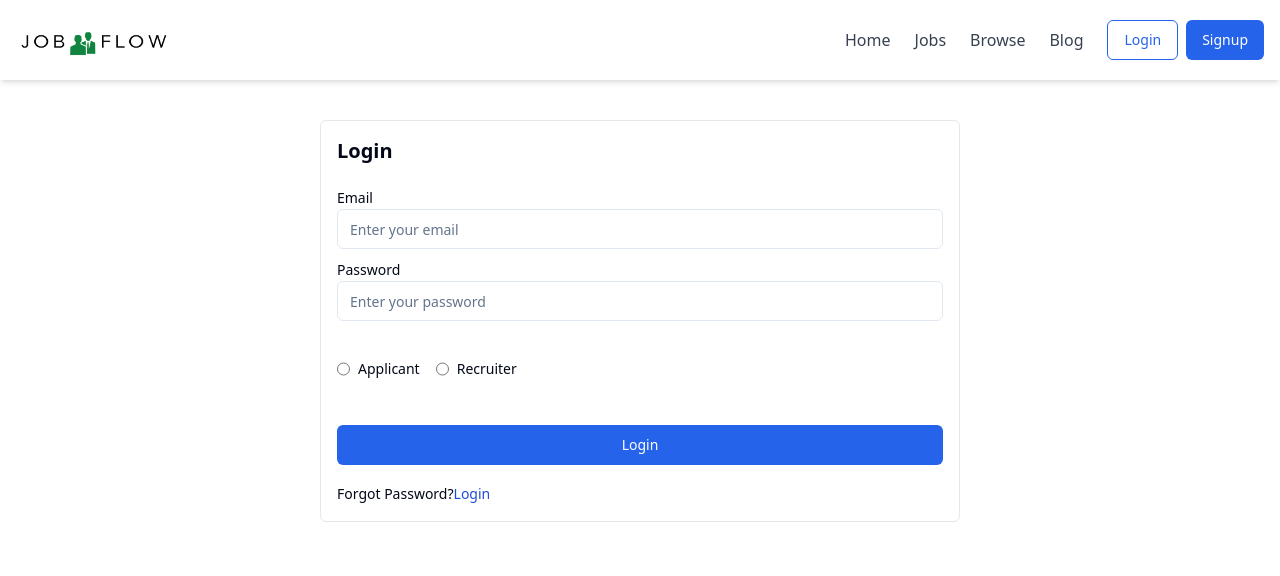
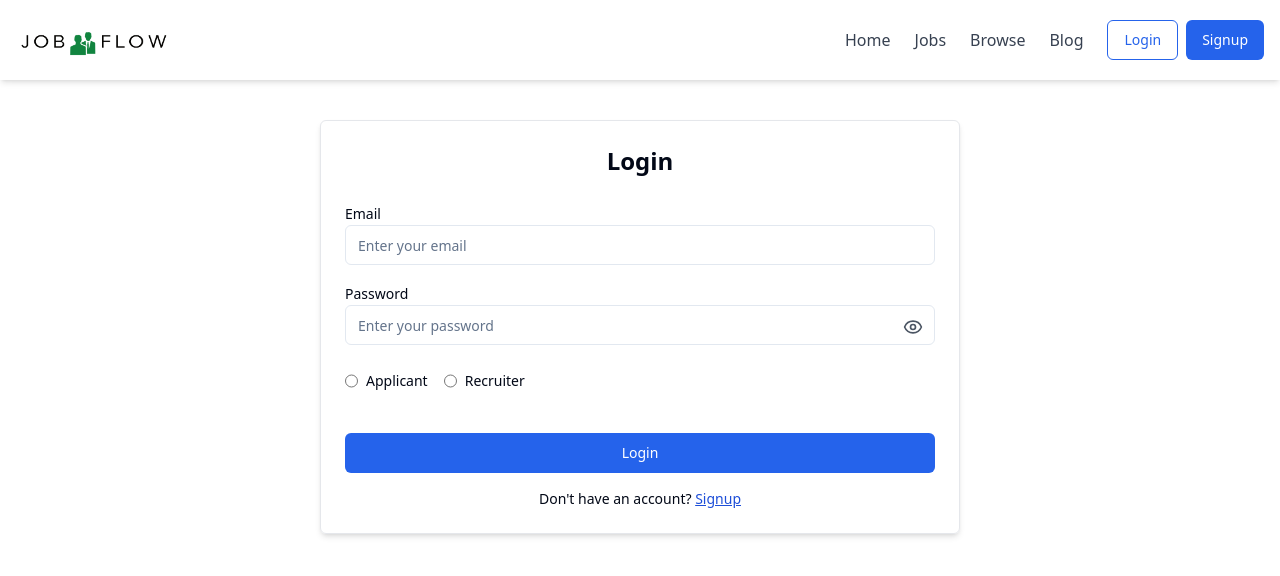
Before and after one commit to Dinanath99/jobFlow, a React (Vite) app in the folder frontend/: page /login in a window 1280 px wide. Shown: the top 576 px of the page. Built offline with nearby package versions, Linux system fonts and the light colour scheme.

Commit message:
final updated login and sign up ui

```diff
--- a/frontend/package.json
+++ b/frontend/package.json
@@ -33,6 +33,7 @@
     "react-datepicker": "^7.4.0",
     "react-devtools": "^5.3.1",
     "react-dom": "^18.3.1",
+    "react-icons": "^5.5.0",
     "react-redux": "^9.1.2",
     "react-router-dom": "^6.26.0",
     "redux-persist": "^6.0.0",
--- a/frontend/src/components/auth/Login.jsx
+++ b/frontend/src/components/auth/Login.jsx
@@ -1,141 +1,3 @@
-// import React, { useEffect, useState } from "react";
-// import { useNavigate } from "react-router-dom";
-// import Navbar from "../shared/Navbar";
-// import { Label } from "@/components/ui/label";
-// import { Input } from "@/components/ui/input";
-// import { RadioGroup, RadioGroupItem } from "@/components/ui/radio-group";
-// import { Link } from "react-router-dom";
-// import { USER_API_END_POINT } from "@/utils/constant";
-// import axios from "axios";
-
-// import { Button } from "@/components/ui/button";
-// import { toast } from "sonner";
-// import { useDispatch, useSelector } from "react-redux";
-// import { setUser, setLoading } from "@/redux/authSlice";
-
-// const Login = () => {
-//   const [input, setInput] = useState({
-//     email: "",
-//     password: "",
-//     role: "",
-//   });
-
-//   //usenavigate hook to redirect to login page after succesfull signup
-//   const { loading, user } = useSelector((store) => store.auth);
-//   const navigate = useNavigate();
-//   const dispatch = useDispatch();
-
-//   const changeEventHandler = (e) => {
-//     setInput({
-//       ...input, //spreading the input object
-//       [e.target.name]: e.target.value, // setting the value of the input field
-//     });
-//   };
-
-//   const submitHandler = async (e) => {
-//     e.preventDefault();
-//     try {
-//       dispatch(setLoading(true));
-//       const res = await axios.post(`${USER_API_END_POINT}/login`, input, {
-//         Headers: {
-//           "Content-Type": "application/json",
-//         },
-//         withCredentials: true,
-//       });
-//       if (res.data.success) {
-//         dispatch(setUser(res.data.user));
-//         navigate("/");
-//         toast.success(res.data.message);
-//       }
-//     } catch (error) {
-//       console.log(error);
-//       toast.error(error.response.data.message);
-//     } finally {
-//       dispatch(setLoading(false));
-//     }
-//   };
-//   useEffect(() => {
-//     if (user) {
-//       navigate("/");
-//     }
-//   }, []);
-//   return (
-//     <div className="my-20">
-//       <Navbar />
-//       <div className="flex items-center justify-center max-w 7xl mx-auto">
-//         <form
-//           onSubmit={submitHandler}
-//           className="w-1/2 border border-gray-200 rounded-md p-4 my-10"
-//         >
-//           <h1 className="font-bold text-xl mb-5">Login</h1>
-
-//           <div className="my-2">
-//             <Label htmlFor="name">Email</Label>
-//             <Input
-//               type="text"
-//               value={input.email}
-//               name="email"
-//               onChange={changeEventHandler}
-//               placeholder="Enter your email"
-//             />
-//           </div>
-//           <div className="my-2">
-//             <Label htmlFor="name">Password</Label>
-//             <Input
-//               type="password"
-//               value={input.password}
-//               name="password"
-//               onChange={changeEventHandler}
-//               placeholder="Enter your password"
-//             />
-//           </div>
-
-//           <div className="flex items-center justify-between">
-//             <RadioGroup className="flex items-center gap-4 my-5">
-//               <div className="flex items-center space-x-2">
-//                 <Input
-//                   type="radio"
-//                   name="role"
-//                   value="Applicant"
-//                   checked={input.role === "Applicant"}
-//                   onChange={changeEventHandler}
-//                   className="cursor-pointer"
-//                 />
-//                 <Label htmlFor="r1">Applicant</Label>
-//               </div>
-//               <div className="flex items-center space-x-2">
-//                 <Input
-//                   type="radio"
-//                   name="role"
-//                   value="Recruiter"
-//                   checked={input.role === "Recruiter"}
-//                   onChange={changeEventHandler}
-//                   className="cursor-pointer"
-//                 />
-//                 <Label htmlFor="r2">Recruiter</Label>
-//               </div>
-//             </RadioGroup>
-//           </div>
-//           <Button
-//             type="submit"
-//             className="w-full my-4 bg-blue-600 text-white hover:bg-blue-700"
-//           >
-//             Login
-//           </Button>
-//           <span className="text-sm">
-//             Don't have an account?
-//             <Link to="/signup" className="text-blue-700">
-//               Signup
-//             </Link>
-//           </span>
-//         </form>
-//       </div>
-//     </div>
-//   );
-// };
-
-// export default Login;
-
 import { Button } from "@/components/ui/button";
 import { Input } from "@/components/ui/input";
 import { Label } from "@/components/ui/label";
@@ -144,14 +6,15 @@ import { setLoading, setUser } from "@/redux/authSlice";
 import { USER_API_END_POINT } from "@/utils/constant";
 import axios from "axios";
 import { useFormik } from "formik";
-import { useEffect } from "react";
+import { useEffect, useState } from "react";
 import { useDispatch, useSelector } from "react-redux";
 import { Link, useNavigate } from "react-router-dom";
 import { toast } from "sonner";
 import * as Yup from "yup";
 import Navbar from "../shared/Navbar";
+import { Eye, EyeOff } from "lucide-react";
 
-// Define the validation schema
+// Validation schema
 const validationSchema = Yup.object({
   email: Yup.string()
     .email("Invalid email address")
@@ -165,7 +28,8 @@ const validationSchema = Yup.object({
 const Login = () => {
   const navigate = useNavigate();
   const dispatch = useDispatch();
-  const { loading, user } = useSelector((store) => store.auth);
+  const { user } = useSelector((store) => store.auth);
+  const [showPassword, setShowPassword] = useState(false);
 
   const formik = useFormik({
     initialValues: {
@@ -173,14 +37,12 @@ const Login = () => {
       password: "",
       role: "",
     },
-    validationSchema: validationSchema,
+    validationSchema,
     onSubmit: async (values) => {
       try {
         dispatch(setLoading(true));
         const res = await axios.post(`${USER_API_END_POINT}/login`, values, {
-          headers: {
-            "Content-Type": "application/json",
-          },
+          headers: { "Content-Type": "application/json" },
           withCredentials: true,
         });
         if (res.data.success) {
@@ -189,8 +51,8 @@ const Login = () => {
           toast.success(res.data.message);
         }
       } catch (error) {
-        console.log(error);
-        toast.error(error.response.data.message);
+        console.error(error);
+        toast.error(error.response?.data?.message || "Login failed");
       } finally {
         dispatch(setLoading(false));
       }
@@ -198,9 +60,7 @@ const Login = () => {
   });
 
   useEffect(() => {
-    if (user) {
-      navigate("/");
-    }
+    if (user) navigate("/");
   }, [user, navigate]);
 
   return (
@@ -209,14 +69,15 @@ const Login = () => {
       <div className="flex items-center justify-center max-w-7xl mx-auto">
         <form
           onSubmit={formik.handleSubmit}
-          className="w-1/2 border border-gray-200 rounded-md p-4 my-10"
+          className="w-full sm:w-1/2 border border-gray-200 rounded-md p-6 my-10 shadow-md"
         >
-          <h1 className="font-bold text-xl mb-5">Login</h1>
+          <h1 className="font-bold text-2xl mb-6 text-center">Login</h1>
 
-          <div className="my-2">
+          {/* Email */}
+          <div className="mb-4">
             <Label htmlFor="email">Email</Label>
             <Input
-              type="text"
+              type="email"
               id="email"
               name="email"
               value={formik.values.email}
@@ -225,28 +86,41 @@ const Login = () => {
               placeholder="Enter your email"
             />
             {formik.touched.email && formik.errors.email && (
-              <p className="text-red-600 text-sm">{formik.errors.email}</p>
+              <p className="text-red-600 text-sm mt-1">{formik.errors.email}</p>
             )}
           </div>
 
-          <div className="my-2">
+          {/* Password with eye toggle */}
+          <div className="mb-4 relative">
             <Label htmlFor="password">Password</Label>
             <Input
-              type="password"
+              type={showPassword ? "text" : "password"}
               id="password"
               name="password"
               value={formik.values.password}
               onChange={formik.handleChange}
               onBlur={formik.handleBlur}
               placeholder="Enter your password"
+              className="pr-10"
             />
+            <button
+              type="button"
+              onClick={() => setShowPassword(!showPassword)}
+              className="absolute right-3 top-9 text-gray-600"
+              tabIndex={-1}
+            >
+              {showPassword ? <EyeOff size={20} /> : <Eye size={20} />}
+            </button>
             {formik.touched.password && formik.errors.password && (
-              <p className="text-red-600 text-sm">{formik.errors.password}</p>
+              <p className="text-red-600 text-sm mt-1">
+                {formik.errors.password}
+              </p>
             )}
           </div>
 
-          <div className="flex items-center justify-between">
-            <RadioGroup className="flex items-center gap-4 my-5">
+          {/* Role radio buttons */}
+          <div className="mb-4">
+            <RadioGroup className="flex gap-4">
               <div className="flex items-center space-x-2">
                 <Input
                   type="radio"
@@ -256,7 +130,6 @@ const Login = () => {
                   checked={formik.values.role === "Applicant"}
                   onChange={formik.handleChange}
                   onBlur={formik.handleBlur}
-                  className="cursor-pointer"
                 />
                 <Label htmlFor="role-applicant">Applicant</Label>
               </div>
@@ -269,29 +142,30 @@ const Login = () => {
                   checked={formik.values.role === "Recruiter"}
                   onChange={formik.handleChange}
                   onBlur={formik.handleBlur}
-                  className="cursor-pointer"
                 />
                 <Label htmlFor="role-recruiter">Recruiter</Label>
               </div>
             </RadioGroup>
             {formik.touched.role && formik.errors.role && (
-              <p className="text-red-600 text-sm">{formik.errors.role}</p>
+              <p className="text-red-600 text-sm mt-1">{formik.errors.role}</p>
             )}
           </div>
 
+          {/* Submit button */}
           <Button
             type="submit"
-            className="w-full my-4 bg-blue-600 text-white hover:bg-blue-700"
+            className="w-full bg-blue-600 text-white hover:bg-blue-700 my-4"
           >
             Login
           </Button>
 
-          <span className="text-sm">
-            Forgot Password?
-            <Link to="/forgot" className="text-blue-700">
-              Login
+          {/* Link to signup */}
+          <div className="text-sm text-center">
+            Don't have an account?{" "}
+            <Link to="/signup" className="text-blue-700 underline">
+              Signup
             </Link>
-          </span>
+          </div>
         </form>
       </div>
     </div>
--- a/frontend/src/components/auth/Signup.jsx
+++ b/frontend/src/components/auth/Signup.jsx
@@ -1,20 +1,25 @@
+
+import { useState, useEffect } from "react";
+import { useFormik } from "formik";
+import * as Yup from "yup";
+import axios from "axios";
+import { useSelector } from "react-redux";
+import { Link, useNavigate } from "react-router-dom";
+import { toast } from "sonner";
+
 import { Button } from "@/components/ui/button";
 import { Input } from "@/components/ui/input";
 import { Label } from "@/components/ui/label";
 import { RadioGroup } from "@/components/ui/radio-group";
+import { Eye, EyeOff } from "lucide-react";
+import Navbar from "../shared/Navbar";
 import { USER_API_END_POINT } from "@/utils/constant";
-import axios from "axios";
-import { useFormik } from "formik";
-import { useEffect } from "react";
-import { useSelector } from "react-redux";
-import { Link, useNavigate } from "react-router-dom";
-import { toast } from "sonner";
-import * as Yup from "yup";
-import Navbar from "../shared/Navbar";
 
 const Signup = () => {
   const navigate = useNavigate();
-  const user = useSelector((state) => state.auth.user); //return the user from the state
+  const user = useSelector((state) => state.auth.user);
+  const [showPassword, setShowPassword] = useState(false);
+
   const formik = useFormik({
     initialValues: {
       fullname: "",
@@ -45,9 +50,8 @@ const Signup = () => {
         "fileSize",
         "File is too large",
         (value) => !value || value.size <= 2000000
-      ), // 2MB
+      ),
     }),
-
     onSubmit: async (values) => {
       const formData = new FormData();
       formData.append("fullname", values.fullname);
@@ -55,7 +59,6 @@ const Signup = () => {
       formData.append("password", values.password);
       formData.append("phoneNumber", values.phoneNumber);
       formData.append("role", values.role);
-
       if (values.file) {
         formData.append("file", values.file);
       }
@@ -65,7 +68,7 @@ const Signup = () => {
           `${USER_API_END_POINT}/register`,
           formData,
           {
-            Headers: {
+            headers: {
               "Content-Type": "multipart/form-data",
             },
             withCredentials: true,
@@ -83,11 +86,11 @@ const Signup = () => {
   });
 
   useEffect(() => {
-    //if user is already logged in then redirect to home page
     if (user) {
       navigate("/");
     }
-  });
+  }, [user, navigate]);
+
   return (
     <div className="my-20">
       <Navbar />
@@ -132,15 +135,25 @@ const Signup = () => {
 
           <div className="my-2">
             <Label htmlFor="password">Password</Label>
+            <div className="relative">
               <Input
-              type="password"
+                type={showPassword ? "text" : "password"}
                 id="password"
                 name="password"
                 value={formik.values.password}
                 onChange={formik.handleChange}
                 onBlur={formik.handleBlur}
                 placeholder="Enter your password"
+                className="pr-10"
               />
+              <button
+                type="button"
+                onClick={() => setShowPassword(!showPassword)}
+                className="absolute top-2/4 right-3 transform -translate-y-1/2 text-gray-500 hover:text-gray-700"
+              >
+                {showPassword ? <EyeOff size={18} /> : <Eye size={18} />}
+              </button>
+            </div>
             {formik.touched.password && formik.errors.password && (
               <p className="text-red-600 text-sm">{formik.errors.password}</p>
             )}
@@ -222,7 +235,7 @@ const Signup = () => {
             Signup
           </Button>
           <span className="text-sm">
-            Already have an account?
+            Already have an account?{" "}
             <Link to="/login" className="text-blue-700">
               Login
             </Link>
```
Also changed, not shown: 1 other file (tests, documents, lock files or other folders). Lines whose indentation alone changed are shown as unchanged.
